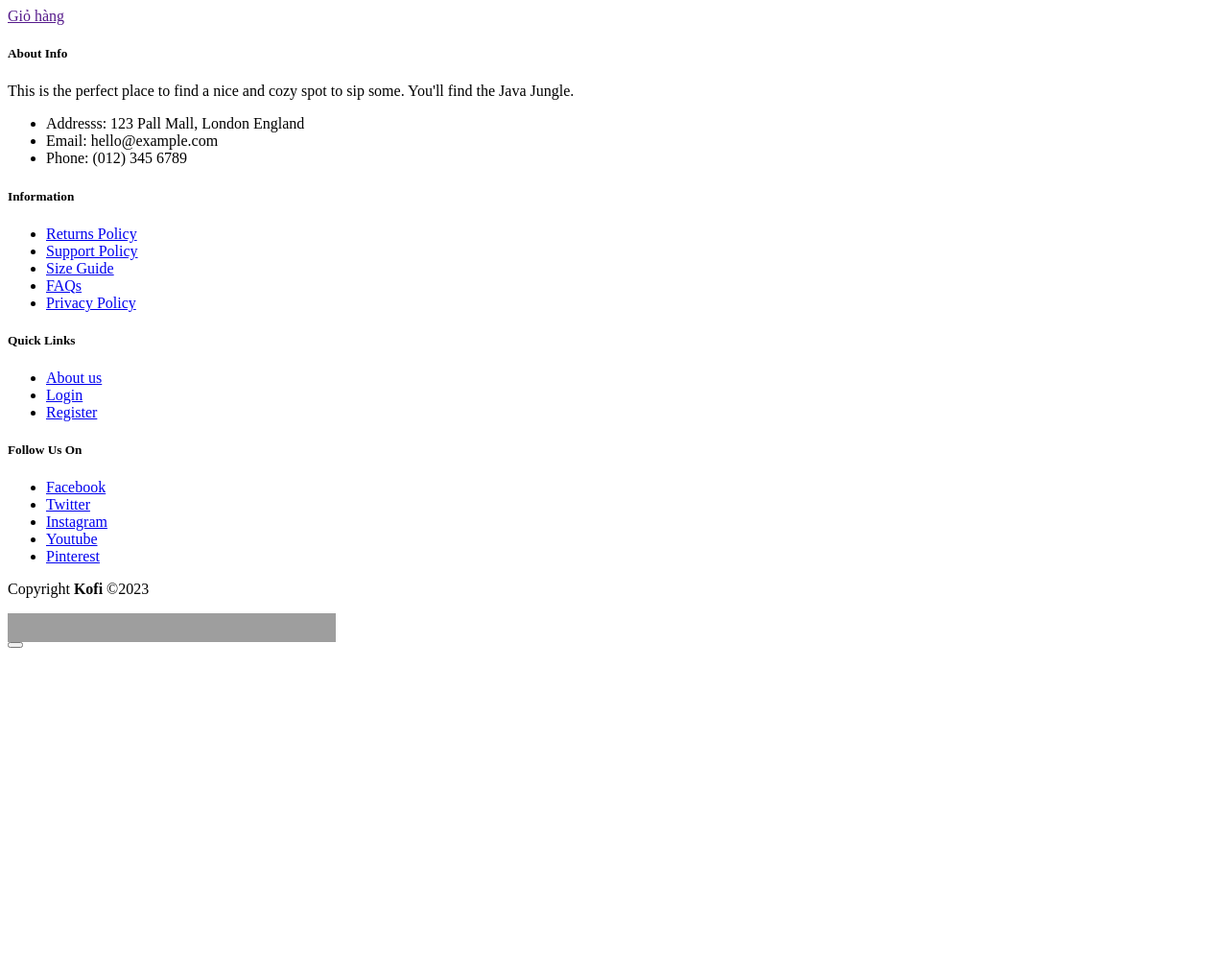
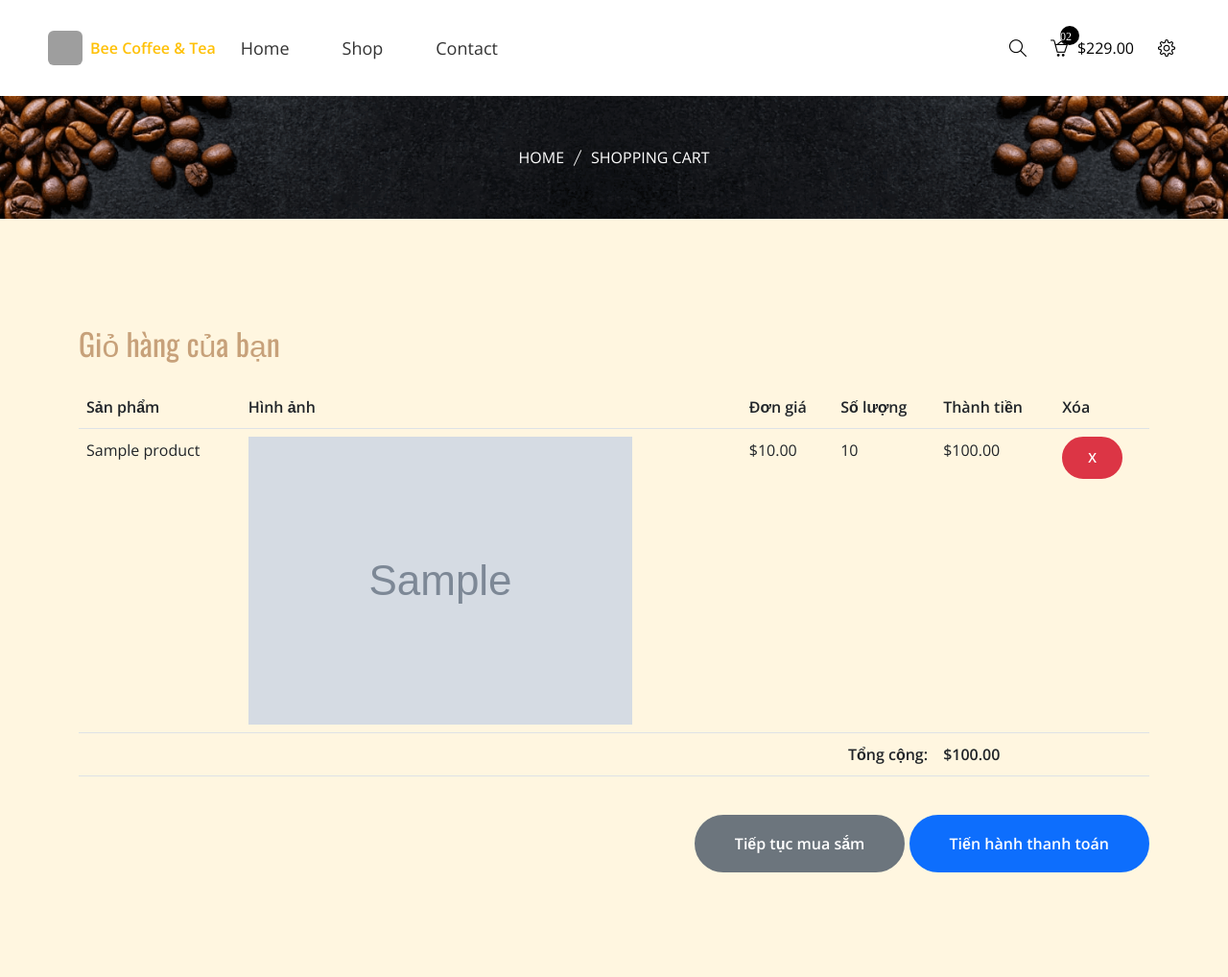
Before and after one commit to Bacvudinh/duannhom1, a PHP site: page /base_du_an_1/index.php?act=cart in a window 1280 px wide. Shown: the top 1018 px of the page at 96% size. Before the commit the page ends 675 px from the top, so only its background shows below. Run offline with PHP 8.4, Linux system fonts and the light colour scheme; the visitor is signed in with stand-in values (Sample User, id 1); tables that the repository leaves empty or names only in its code hold one stand-in row (values such as "Sample post"); grey boxes marked "Sample" are stand-in pictures; grey boxes are pictures that could not be loaded.

Commit message:
hoàn thiện chức năng giỏ hàng

```diff
--- a/controllers/CartController.php
+++ b/controllers/CartController.php
@@ -1,15 +1,131 @@
 <?php
+require_once './models/Cart.php';
+require_once './models/Order.php';
 
- class CartController{
+class CartController
+{
+    protected $cartModel;
+    protected $productModel;
+    protected $orderModel;
 
-     public $cart;
+    public function __construct()
+    {
+        $this->cartModel = new Cart();
+        $this->productModel = new Products();
+        $this->orderModel = new Order();
+    }
 
-
+    // Hiển thị giỏ hàng
     public function cart()
     {
+        if (!isset($_SESSION['user'])) {
+            header('Location: index.php?act=loginForm');
+            exit;
+        }
 
-        // Gọi view
+        $userId = $_SESSION['user']['id'];
+        $cart = $this->cartModel->getCartByUserId($userId);
 
+        if (!$cart) {
+            $cartId = $this->cartModel->createCart($userId);
+        } else {
+            $cartId = $cart->id;
+        }
+
+        $cartItems = $this->cartModel->getCartItems($cartId);
         require_once './views/cart.php';
     }
+
+    // Thêm sản phẩm vào giỏ hàng
+    public function addToCart()
+    {
+        if (!isset($_SESSION['user'])) {
+            header('Location: index.php?act=loginForm');
+            exit;
+        }
+
+        $productId = $_POST['product_id'];
+        $quantity = $_POST['quantity'] ?? 1;
+
+        $product = $this->productModel->getProductById($productId);
+        if (!$product) {
+            header('Location: index.php');
+            exit;
+        }
+
+        $userId = $_SESSION['user']['id'];
+        $cart = $this->cartModel->getCartByUserId($userId);
+
+        if (!$cart) {
+            $cartId = $this->cartModel->createCart($userId);
+        } else {
+            $cartId = $cart->id;
+        }
+
+        $this->cartModel->addItemToCart($cartId, $productId, $quantity, $product->price);
+        header('Location: index.php?act=cart');
+    }
+
+    // Xóa sản phẩm khỏi giỏ hàng
+    public function removeFromCart()
+    {
+        $itemId = $_GET['item_id'] ?? null;
+        if ($itemId) {
+            $this->cartModel->removeItemFromCart($itemId);
+        }
+        header('Location: index.php?act=cart');
+    }
+
+    // Hiển thị trang thanh toán
+    public function checkout()
+    {
+        if (!isset($_SESSION['user'])) {
+            header('Location: index.php?act=loginForm');
+            exit;
+        }
+
+        $userId = $_SESSION['user']['id'];
+        $cart = $this->cartModel->getCartByUserId($userId);
+        $cartItems = $this->cartModel->getCartItems($cart->id);
+
+        require_once './views/checkout.php';
+    }
+
+    // Đặt hàng (tạo đơn hàng + chi tiết)
+    public function placeOrder()
+    {
+        if (!isset($_SESSION['user'])) {
+            header('Location: index.php?act=loginForm');
+            exit;
+        }
+
+        $userId = $_SESSION['user']['id'];
+        $cart = $this->cartModel->getCartByUserId($userId);
+        $cartItems = $this->cartModel->getCartItems($cart->id);
+
+        if (empty($cartItems)) {
+            header('Location: index.php?act=cart');
+            exit;
+        }
+
+        // Tính tổng đơn hàng
+        $total = 0;
+        foreach ($cartItems as $item) {
+            $total += $item->price * $item->quantity;
+        }
+
+        // Tạo đơn hàng
+        $orderId = $this->orderModel->createOrder($userId, $total);
+
+        // Thêm chi tiết đơn hàng
+        foreach ($cartItems as $item) {
+            $this->orderModel->insertOrderDetail($orderId, $item->product_id, $item->quantity, $item->price);
+        }
+
+        // Xóa giỏ hàng
+        $this->cartModel->clearCart($cart->id);
+
+        // Thông báo & chuyển hướng
+        echo "<script>alert('Đặt hàng thành công!'); window.location.href='index.php';</script>";
+    }
 }
--- a/index.php
+++ b/index.php
@@ -16,7 +16,7 @@
     require_once './controllers/CartController.php';
     // Require toàn bộ file Models
     require_once './models/User.php';
-
+    require_once './models/Order.php';
 
     // Require toàn bộ file Controllers
     require_once './controllers/HomeController.php';
@@ -29,16 +29,20 @@
 
     // Để bảo bảo tính chất chỉ gọi 1 hàm Controller để xử lý request thì mình sử dụng match
 
-    match ($act) {
-        // Trang chủ
-        '/'                 => (new HomeController())->index(),
-        'listproducts' => (new ProductController())->index(),
-        'product_detail' => (new ProductController())->productDetail(),
-        'loginForm'                 => (new LoginController())->showLogin(),
-        'login'                 => (new LoginController())->login(),
-        'cart'                     =>(new CartController())->cart(),
-        'logout'     => (new LoginController())->logout(),
-        'registerForm' => (new LoginController())->showRegisterForm(),
-        'register' => (new LoginController())->register(),
-    };
+   match ($act) {
+    '/'                 => (new HomeController())->index(),
+    'listproducts'      => (new ProductController())->index(),
+    'product_detail'    => (new ProductController())->productDetail(),
+    'cart'              => (new CartController())->cart(),
+    'addToCart'         => (new CartController())->addToCart(),
+    'removeFromCart'    => (new CartController())->removeFromCart(),
+    'loginForm'         => (new LoginController())->showLogin(),
+    'login'             => (new LoginController())->login(),
+    'logout'            => (new LoginController())->logout(),
+    'registerForm'      => (new LoginController())->showRegisterForm(),
+    'register'          => (new LoginController())->register(),
+    'checkout'      => (new CartController())->checkout(),
+     'placeOrder'    => (new CartController())->placeOrder(),
+};
+
     require_once './views/layout/footer.php'; // Footer
--- /dev/null
+++ b/models/Cart.php
@@ -0,0 +1,59 @@
+<?php
+class Cart extends BaseModel
+{
+    protected $table = 'carts';
+
+    public function getCartByUserId($userId)
+    {
+        $sql = "SELECT * FROM {$this->table} WHERE user_id = ?";
+        $this->setQuery($sql);
+        return $this->loadRow([$userId]);
+    }
+
+    public function createCart($userId)
+    {
+        $sql = "INSERT INTO {$this->table}(user_id) VALUES(?)";
+        $this->setQuery($sql);
+        $this->execute([$userId]);
+        return $this->pdo->lastInsertId();
+    }
+
+    public function getCartItems($cartId)
+    {
+        $sql = "SELECT ci.*, p.name, p.image FROM cart_items ci JOIN products p ON ci.product_id = p.id WHERE ci.cart_id = ?";
+        $this->setQuery($sql);
+        return $this->loadAllRows([$cartId]);
+    }
+
+    public function addItemToCart($cartId, $productId, $quantity, $price)
+    {
+        // Kiểm tra xem sản phẩm có tồn tại trong giỏ chưa
+        $sql = "SELECT * FROM cart_items WHERE cart_id = ? AND product_id = ?";
+        $this->setQuery($sql);
+        $item = $this->loadRow([$cartId, $productId]);
+
+        if ($item) {
+            $sql = "UPDATE cart_items SET quantity = quantity + ? WHERE id = ?";
+            $this->setQuery($sql);
+            return $this->execute([$quantity, $item->id]);
+        } else {
+            $sql = "INSERT INTO cart_items(cart_id, product_id, quantity, price) VALUES(?,?,?,?)";
+            $this->setQuery($sql);
+            return $this->execute([$cartId, $productId, $quantity, $price]);
+        }
+    }
+
+    public function removeItemFromCart($itemId)
+    {
+        $sql = "DELETE FROM cart_items WHERE id = ?";
+        $this->setQuery($sql);
+        return $this->execute([$itemId]);
+    }
+
+    public function clearCart($cartId)
+    {
+        $sql = "DELETE FROM cart_items WHERE cart_id = ?";
+        $this->setQuery($sql);
+        return $this->execute([$cartId]);
+    }
+}
--- /dev/null
+++ b/models/Order.php
@@ -0,0 +1,20 @@
+<?php
+class Order extends BaseModel
+{
+    protected $table = 'orders';
+
+    public function createOrder($userId, $total)
+    {
+        $sql = "INSERT INTO {$this->table}(user_id, total_amount) VALUES (?, ?)";
+        $this->setQuery($sql);
+        $this->execute([$userId, $total]);
+        return $this->pdo->lastInsertId();
+    }
+
+    public function insertOrderDetail($orderId, $productId, $quantity, $price)
+    {
+        $sql = "INSERT INTO order_details(order_id, product_id, quantity, price) VALUES (?, ?, ?, ?)";
+        $this->setQuery($sql);
+        return $this->execute([$orderId, $productId, $quantity, $price]);
+    }
+}
--- a/views/cart.php
+++ b/views/cart.php
@@ -1 +1,63 @@
-<a href=""> Giỏ hàng</a>
+<?php require_once './views/layout/header.php'; ?>
+
+<div class="page-banner-section section">
+    <div class="container">
+        <ul class="breadcrumb">
+            <li><a href="index.php">Home</a></li>
+            <li>Shopping Cart</li>
+        </ul>
+    </div>
+</div>
+
+<div class="cart-section section section-padding">
+    <div class="container">
+        <h2 class="mb-4">Giỏ hàng của bạn</h2>
+
+        <?php if (!empty($cartItems)): ?>
+            <div class="table-responsive">
+                <table class="table cart-table">
+                    <thead>
+                        <tr>
+                            <th>Sản phẩm</th>
+                            <th>Hình ảnh</th>
+                            <th>Đơn giá</th>
+                            <th>Số lượng</th>
+                            <th>Thành tiền</th>
+                            <th>Xóa</th>
+                        </tr>
+                    </thead>
+                    <tbody>
+                        <?php $total = 0; ?>
+                        <?php foreach ($cartItems as $item): ?>
+                            <?php $subtotal = $item->price * $item->quantity; $total += $subtotal; ?>
+                            <tr>
+                                <td><?= htmlspecialchars($item->name) ?></td>
+                                <td><img src="uploads/product/<?= htmlspecialchars($item->image) ?>" alt="<?= htmlspecialchars($item->name) ?>" width="60"></td>
+                                <td>$<?= number_format($item->price, 2) ?></td>
+                                <td><?= $item->quantity ?></td>
+                                <td>$<?= number_format($subtotal, 2) ?></td>
+                                <td>
+                                    <a href="index.php?act=removeFromCart&item_id=<?= $item->id ?>" class="btn btn-danger btn-sm">X</a>
+                                </td>
+                            </tr>
+                        <?php endforeach; ?>
+                        <tr>
+                            <td colspan="4" class="text-end"><strong>Tổng cộng:</strong></td>
+                            <td colspan="2"><strong>$<?= number_format($total, 2) ?></strong></td>
+                        </tr>
+                    </tbody>
+                </table>
+            </div>
+
+            <div class="text-end mt-4">
+                <a href="index.php" class="btn btn-secondary">Tiếp tục mua sắm</a>
+                <a href="index.php?act=checkout" class="btn btn-primary">Tiến hành thanh toán</a>
+            </div>
+        <?php else: ?>
+            <div class="alert alert-info">Giỏ hàng của bạn đang trống.</div>
+            <a href="index.php" class="btn btn-primary">Quay lại cửa hàng</a>
+        <?php endif; ?>
+    </div>
+</div>
+
+<?php require_once './views/layout/footer.php'; ?>
```
Also changed, not shown: views/checkout.php (added, +64 -0 lines), views/product_detail.php (+15 -7 lines), uploads/product/1747909659_Screenshot 2025-05-17 185024.png (added), uploads/product/1747919806_Screenshot 2025-05-17 185024.png (added), uploads/products/1747915626_Screenshot 2025-05-17 185024.png (added), uploads/products/1747919178_Screenshot 2025-05-17 185024.png (added).
